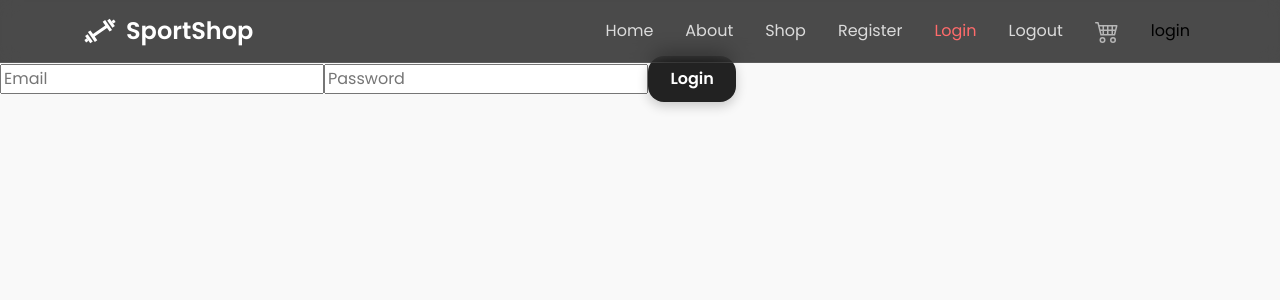
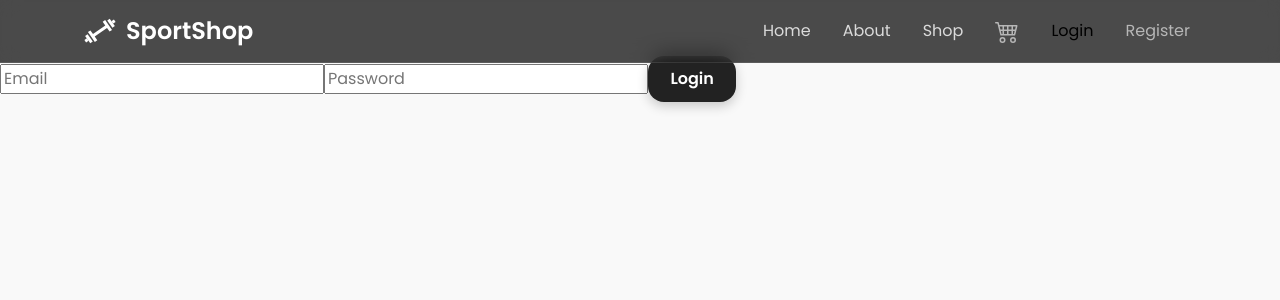
Before and after one commit to DaniilT048/internet-shop-back-end, a React (Vite) app in the folder internet-shop/: page /internet-shop/login in a window 1280 px wide. Shown: the top 300 px of the page. Built offline with nearby package versions, Linux system fonts and the light colour scheme.

Commit message:
maked null in label in routes register, login, logout

```diff
--- a/internet-shop/src/App.tsx
+++ b/internet-shop/src/App.tsx
@@ -1,5 +1,5 @@
 import routes from "./routes.jsx";
-import {createBrowserRouter, RouterProvider} from "react-router";
+import { createBrowserRouter, RouterProvider } from "react-router-dom"
 import Layout from "./components/Layout.tsx";
 import ErrorPage from "./components/ErrorPage.tsx";
 import NotFound from "./components/NotFound.tsx";
--- a/internet-shop/src/components/HeaderMenu.tsx
+++ b/internet-shop/src/components/HeaderMenu.tsx
@@ -4,17 +4,20 @@ import Navbar from 'react-bootstrap/Navbar';
 import type {JSX} from "react";
 import routes from "../routes.tsx";
 import { CgGym } from "react-icons/cg";
-import {Link, NavLink} from "react-router";
+import { Link, NavLink, useNavigate } from "react-router-dom"
 import {BsCart4} from "react-icons/bs";
-import {useSelector} from "react-redux";
+import {useDispatch, useSelector} from "react-redux";
 import {Badge, Offcanvas} from 'react-bootstrap';
 import type {RootState} from '../store/store';
+import Button from "react-bootstrap/Button";
+import {clearUser} from "../store/authSlice.ts";
 
 function HeaderMenu(): JSX.Element {
     const cartItems = useSelector((state: RootState) => state.cart.items);
     const totalQuantity = cartItems.reduce((sum: number, item: any) => sum + item.quantity, 0);
     const user = useSelector((state: RootState) => state.auth.user);
-
+    const dispatch = useDispatch();
+    const navigate = useNavigate();
     return (
         <Navbar className="mb-5"
             expand="lg"
@@ -42,7 +45,6 @@ function HeaderMenu(): JSX.Element {
                     className="bg-dark text-white"
                 >
                     <Offcanvas.Header closeButton closeVariant="white">
-                        <Offcanvas.Title id="offcanvasNavbarLabel">Меню</Offcanvas.Title>
                     </Offcanvas.Header>
                     <Offcanvas.Body>
                         <Nav className="ms-auto text-white gap-3">
@@ -65,30 +67,32 @@ function HeaderMenu(): JSX.Element {
                                     <Badge
                                         bg="danger"
                                         pill
-                                        className="position-absolute top-0 start-100 translate-middle"
-                                    >
+                                        className="position-absolute top-0 start-100 translate-middle">
                                         {totalQuantity}
                                     </Badge>
                                 )}
                             </Nav.Link>
                             {user ? (
                                 <>
-                                    <Nav.Link as={NavLink} to="/profile">
-                                        {user ? (
-                                            <img
-                                                alt="avatar"
-                                                width={30}
-                                                height={30}
-                                                className="rounded-circle"
-                                            />
-                                        ) : (
-                                            'Profile'
-                                        )}
+                                    <Nav.Link  as={NavLink} to="/profile">
+                                        {user.username}
                                     </Nav.Link>
-                                    <Nav.Link as={NavLink} to="/logout">logout</Nav.Link>
+                                    <Button
+                                        variant="link"
+                                        onClick={() => {
+                                            dispatch(clearUser());
+                                            navigate('/');
+                                        }}
+                                        style={{ color: 'white', textDecoration: 'none' }}
+                                    >
+                                        Logout
+                                    </Button>
                                 </>
                             ) : (
-                                <Nav.Link as={NavLink} to="/login">login</Nav.Link>
+                                <>
+                                    <Nav.Link as={NavLink} to="/login">Login</Nav.Link>
+                                    <Nav.Link as={NavLink} to="/register">Register</Nav.Link>
+                                </>
                             )}
                         </Nav>
                     </Offcanvas.Body>
--- a/internet-shop/src/routes.tsx
+++ b/internet-shop/src/routes.tsx
@@ -6,7 +6,7 @@ import Cart from "./components/Cart.tsx";
 import Item from "./components/Item.tsx";
 import Register from "./components/Register.tsx";
 import Logout from "./components/Logout.tsx";
-import Login from "./components/Login..tsx";
+import Login from "./components/Login.tsx";
 
 
 
@@ -47,17 +47,17 @@ routes = [
     {
         path: "/register",
         element: <Register/>,
-        label: "Register",
+        label: null,
     },
     {
         path: "/login",
         element: <Login/>,
-        label: "Login",
+        label: null,
     },
     {
         path: "/logout",
         element: <Logout/>,
-        label: "Logout",
+        label: null,
     }
     ];
 
```
Also changed, not shown: internet-shop/src/components/Login.tsx (renamed from internet-shop/src/components/Login..tsx).
